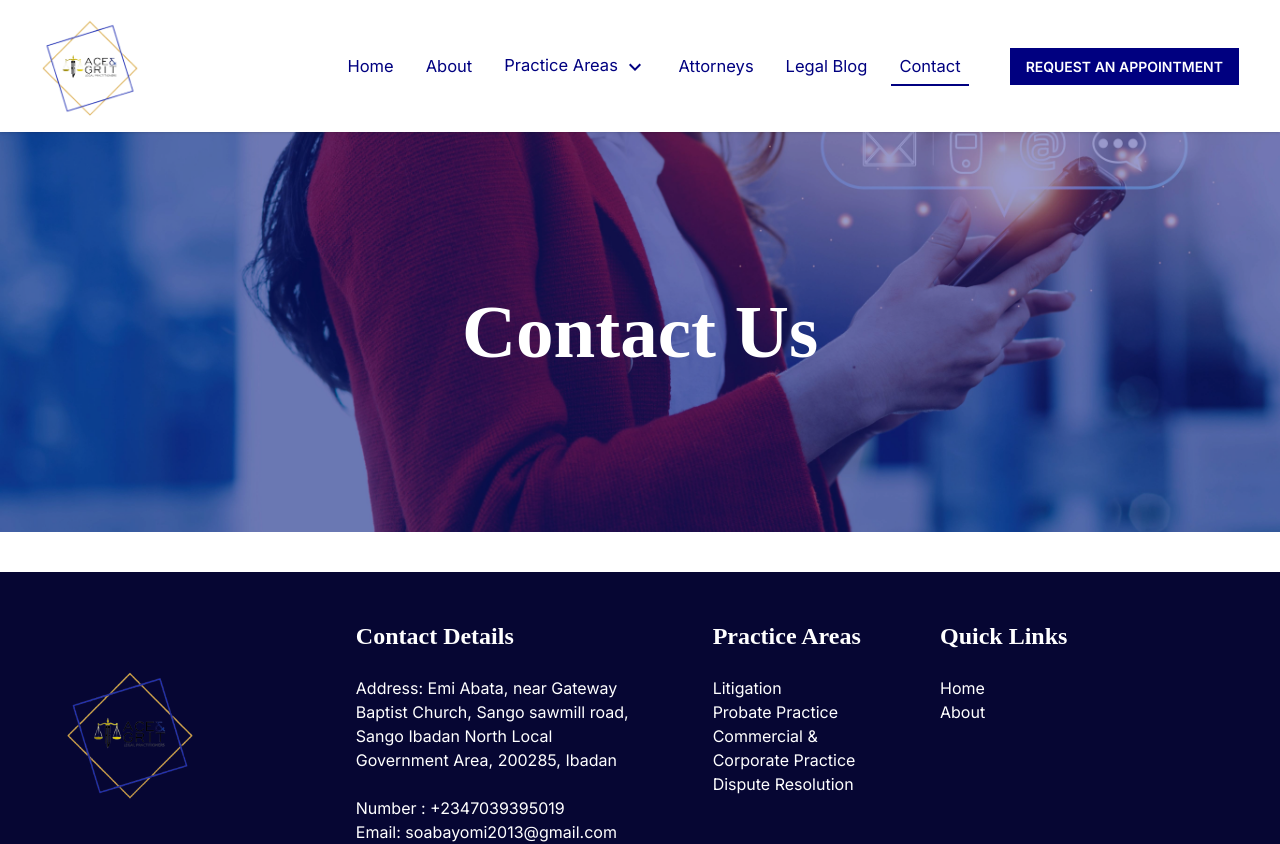
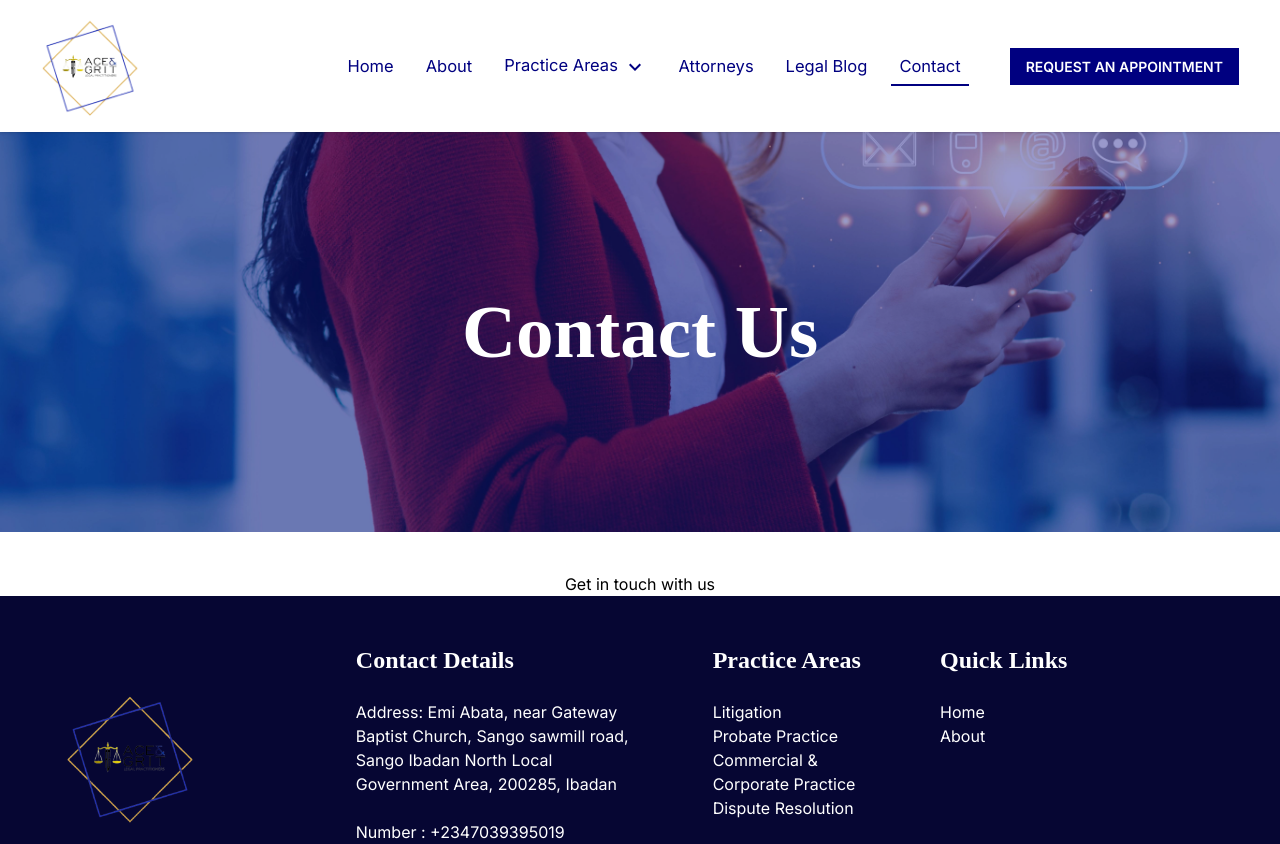
Before and after one commit to bolowys33/acegrit, a Next.js app: page /contact-us in a window 1280 px wide. Shown: the top 844 px of the page. Built offline with nearby package versions, Linux system fonts and the light colour scheme.

Commit message:
Aetting up contact page

```diff
--- a/app/contact-us/page.tsx
+++ b/app/contact-us/page.tsx
@@ -1,11 +1,24 @@
 import PageBanner from "@/components/PageBanner";
+import { Container } from "@mui/material";
 
 const Contact = () => {
     return (
         <div>
-            <PageBanner title="Contact Us" classes="contact-image"/>
+            <PageBanner title="Contact Us" classes="contact-image" />
+            <Container maxWidth="xl">
+                <div>
+                    <h3 className="text-center">Get in touch with us</h3>
+                    <div>
+                        <div></div>
+                        <div></div>
+                        <div></div>
+                    </div>
+                    <div></div>
+                </div>
+            </Container>
+            <form action=""></form>
         </div>
-     );
-}
+    );
+};
 
 export default Contact;
```
